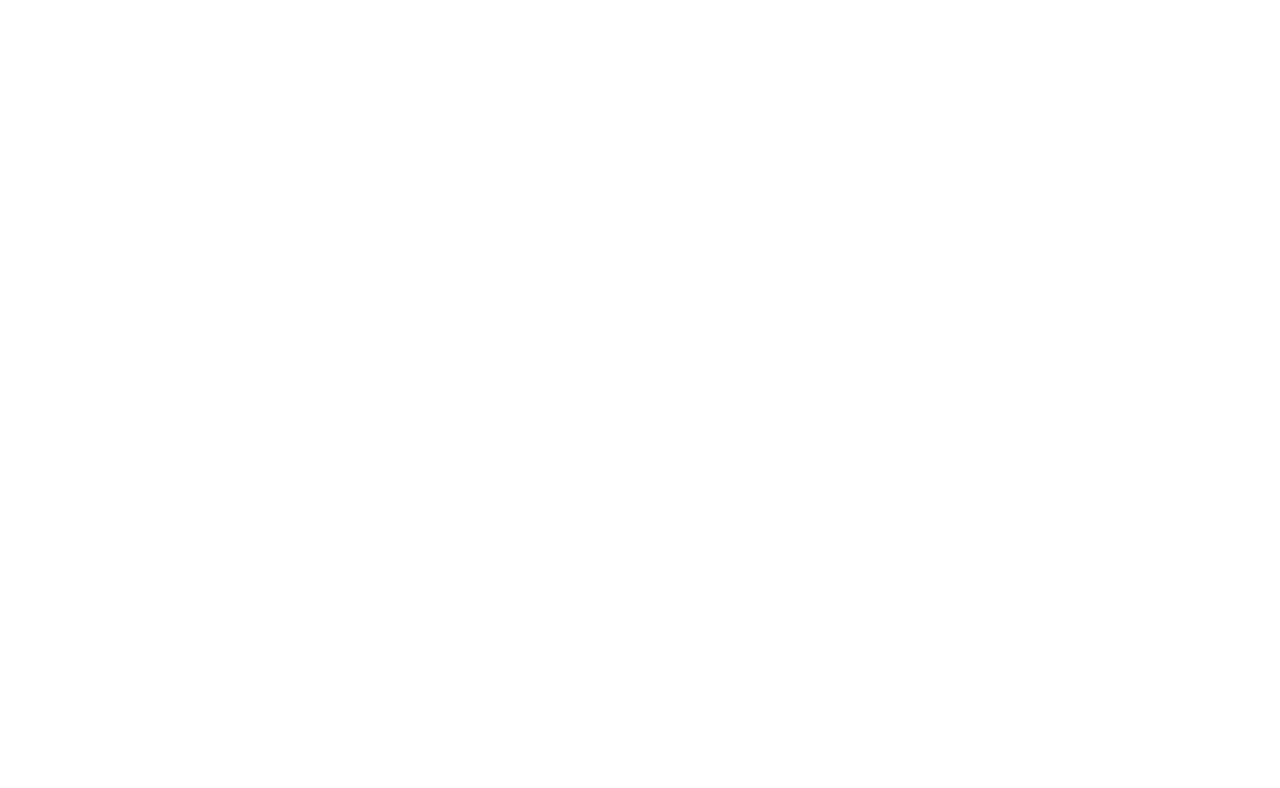
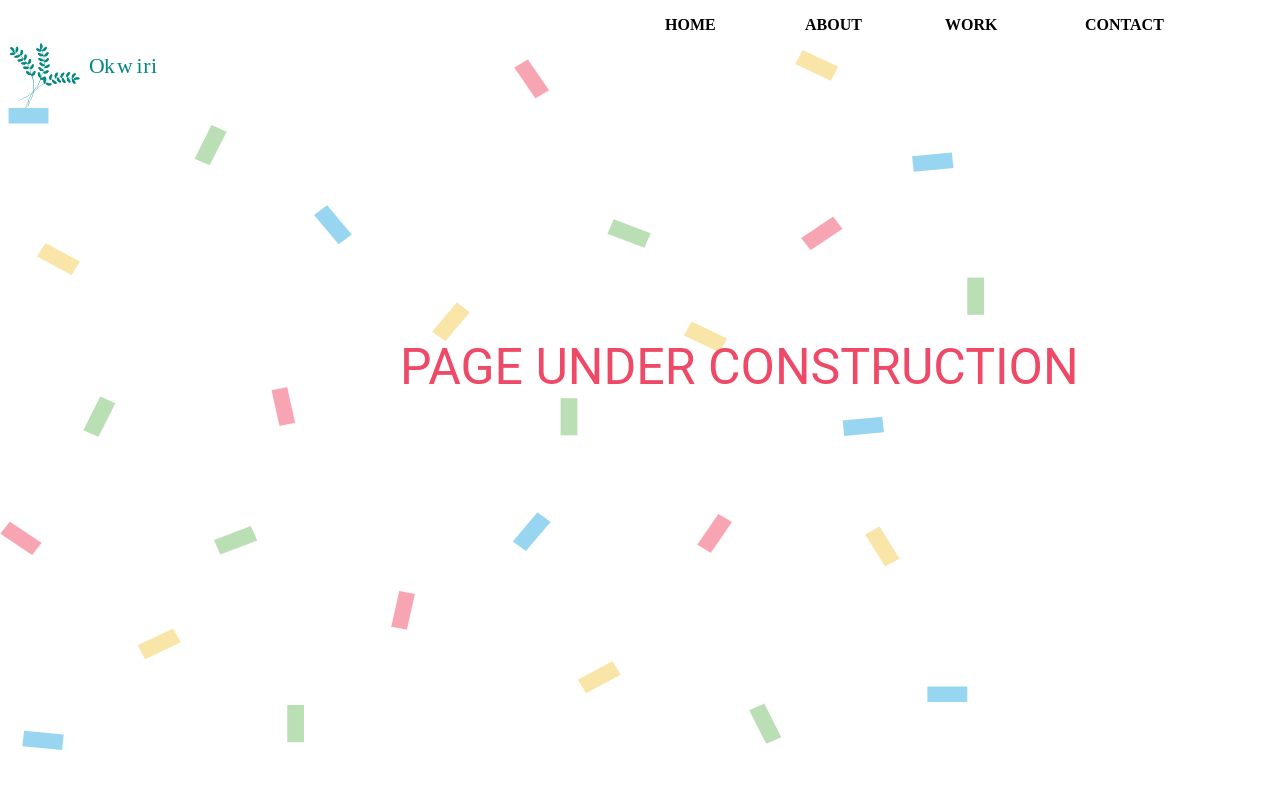
Before and after one commit to cauliflowersingerbee/my-portfolio, a React (Create React App) app: page /work/webdev in a window 1280 px wide. Before the commit this address had no page. Shown: the top 788 px of the page. Built offline with nearby package versions, Linux system fonts and the light colour scheme.

Commit message:
fixed routing and styling of work page links

```diff
--- a/src/components/navbar/navbar.jsx
+++ b/src/components/navbar/navbar.jsx
@@ -12,10 +12,10 @@
 
       <Nav className="nav-link">
 
-          <ul><Nav.Link href="/">HOME</Nav.Link></ul>
-          <ul><Nav.Link href="about" >ABOUT</Nav.Link></ul>
-          <ul><Nav.Link href="work" >WORK</Nav.Link></ul>
-          <ul><Nav.Link href="contact" >CONTACT</Nav.Link></ul>
+          <ul><Nav.Link activeClassName="active" href="/">HOME</Nav.Link></ul>
+          <ul><Nav.Link activeClassName="active" href="about" >ABOUT</Nav.Link></ul>
+          <ul><Nav.Link activeClassName="active" href="work" >WORK</Nav.Link></ul>
+          <ul><Nav.Link activeClassName="active" href="contact" >CONTACT</Nav.Link></ul>
 
       </Nav>
   </Container>
--- a/src/components/webdev/webdev.jsx
+++ b/src/components/webdev/webdev.jsx
@@ -1,10 +1,24 @@
-import React from "react";
-import LandingPage from "../landing-page/landing-page";
+import React from 'react';
+import Navbar from '../navbar/navbar';
+import './webdev.scss'
+import Confetti from '../imgs/confetti-landing-page.svg';
+import LogoImage from '../imgs/portfolio-logo.svg';
 
 export default class WebDevView extends React.Component {
-  render () {
-    return (
-       <LandingPage />
-    );
-  };
-}
+
+    render() {
+
+      return (
+      <div>
+      <Navbar/>
+      <img id='logo-img' src={LogoImage} alt=''/>
+      <img id='confetti' src={Confetti} alt=''/>
+      <div className='construction'>
+       <p>PAGE UNDER CONSTRUCTION</p>
+      </div>
+
+
+      </div>
+      );
+    }
+  }
--- a/src/components/work/work.jsx
+++ b/src/components/work/work.jsx
@@ -6,7 +6,10 @@
 import WorkVector from '../imgs/work-vector.svg';
 import SquigglyLine from '../imgs/squiggly-line.svg';
 import SquigglyLineThree from '../imgs/squiggly-line.svg';
-import LandingPage from '../landing-page/landing-page';
+import WebDevView from '../webdev/webdev';
+import WritingView from '../writing/writing';
+import UXDesignView from '../uxdesign/uxdesign';
+import { Routes, Route, Link } from 'react-router-dom';
 
 //import { Router } from 'react-router-dom';
 
@@ -17,16 +20,39 @@
 
     render() {
 
+      //const {WebDevView, WritingView, UXDesignView} = this.props.children;
+      //const WebDevView = props => <span>{WebDevView}</span>
+
+
+
       const handleClickWebDev = () => {
-        window.open('_blank');
+        const webdev = () => {
+          return (
+            <WebDevView />
+          )
+        };
+
+        window.open(webdev, '_blank');
       };
 
       const handleClickUXDesign = () => {
-        window.open('_blank');
+        const uxdesign = () => {
+          return (
+            <UXDesignView />
+          )
+        };
+
+        window.open(uxdesign, '_blank');
       };
 
       const handleClickWriting = () => {
-        window.open('_blank');
+        const writing = () => {
+          return (
+            <WritingView />
+          )
+        };
+
+        window.open(writing, '_blank');
       };
 
       //creating hover effect over linkedin link
@@ -49,11 +75,24 @@
       <img id='squiggly-five' src={SquigglyLine} alt=''/>
       <img id='squiggly-line-three' src={SquigglyLineThree} alt=''/>
       <img id='squiggly-line-four' src={SquigglyLineThree} alt=''/>
+
       <p id='work-text'>My work</p>
-      <div id='web-dev'onClick={handleClickWebDev} style={{cursor:'pointer'}} onMouseEnter={changeTextColor} onMouseLeave={returnTextColor}>Web Development</div>
-      <div id='ux-design' onClick={handleClickUXDesign} style={{cursor:'pointer'}} onMouseEnter={changeTextColor} onMouseLeave={returnTextColor}>UX Design</div>
-      <div id='writing' onClick={handleClickWriting} style={{cursor:'pointer'}} onMouseEnter={changeTextColor} onMouseLeave={returnTextColor}>Writing</div>
 
+      <div id='work-links'>
+          <Link to="webdev" id='webdev' style={{cursor:'pointer'}} onMouseEnter={changeTextColor} onMouseLeave={returnTextColor}>Web Development</Link>
+
+          <Link to="uxdesign" id='uxdesign' style={{cursor:'pointer'}} onMouseEnter={changeTextColor} onMouseLeave={returnTextColor}>UX Design</Link>
+
+          <Link to="writing" id='writing' style={{cursor:'pointer'}} onMouseEnter={changeTextColor} onMouseLeave={returnTextColor}>Writing</Link>
+
+      <div className="work-link-routes">
+        <Routes>
+          <Route path="webdev" element={<WebDevView />}></Route>
+          <Route path="uxdesign" element={<UXDesignView />}></Route>
+          <Route path="writing" element={<WritingView />}></Route>
+        </Routes>
+      </div>
+    </div>
 
       </div>
       );
--- a/src/components/work/work.scss
+++ b/src/components/work/work.scss
@@ -40,7 +40,8 @@
       line-height: 2.2rem;
         }
 
-        #web-dev {
+        #webdev {
+
             display: flex;
             flex-direction: column;
             position: absolute;
@@ -56,7 +57,7 @@
       line-height: 2.5rem;
         }
 
-        #ux-design {
+        #uxdesign {
             display: flex;
             flex-direction: column;
             position: absolute;
@@ -73,6 +74,7 @@
         }
 
         #writing {
+
             display: flex;
             flex-direction: column;
             position: absolute;
@@ -125,3 +127,10 @@
             left: 540px;
             top: 500px;
         }
+
+        #work-links {
+        a:link { text-decoration: none; color: #fff }
+        a:visited { text-decoration: none; color: #fff}
+        a:hover { text-decoration: none; color: #EF4B68}
+        a:active { text-decoration: none; color: #EF4B68}
+        }
--- a/src/index.jsx
+++ b/src/index.jsx
@@ -21,11 +21,11 @@
     <Routes>
     <Route path="/" element={<HomeView />} />
         <Route path="about" element={<AboutView />} />
-        <Route path="work" element={<WorkView />} />
+        <Route path="work/" element={<WorkView />} />
         <Route path="contact" element={<ContactView />} />
-        <Route path="web development" element={<WebDevView />} />
-        <Route path="ux design" element={<UXDesignView />} />
-        <Route path="writing" element={<WritingView />} />
+        <Route path="work/webdev" element={<WebDevView />} />
+        <Route path="work/uxdesign" element={<UXDesignView />} />
+        <Route path="work/writing" element={<WritingView />} />
 
     </Routes>
     </BrowserRouter>
```
Also changed, not shown: src/components/navbar/navbar.scss (line endings or trailing spaces), 1 other file (tests, documents, lock files or other folders).
